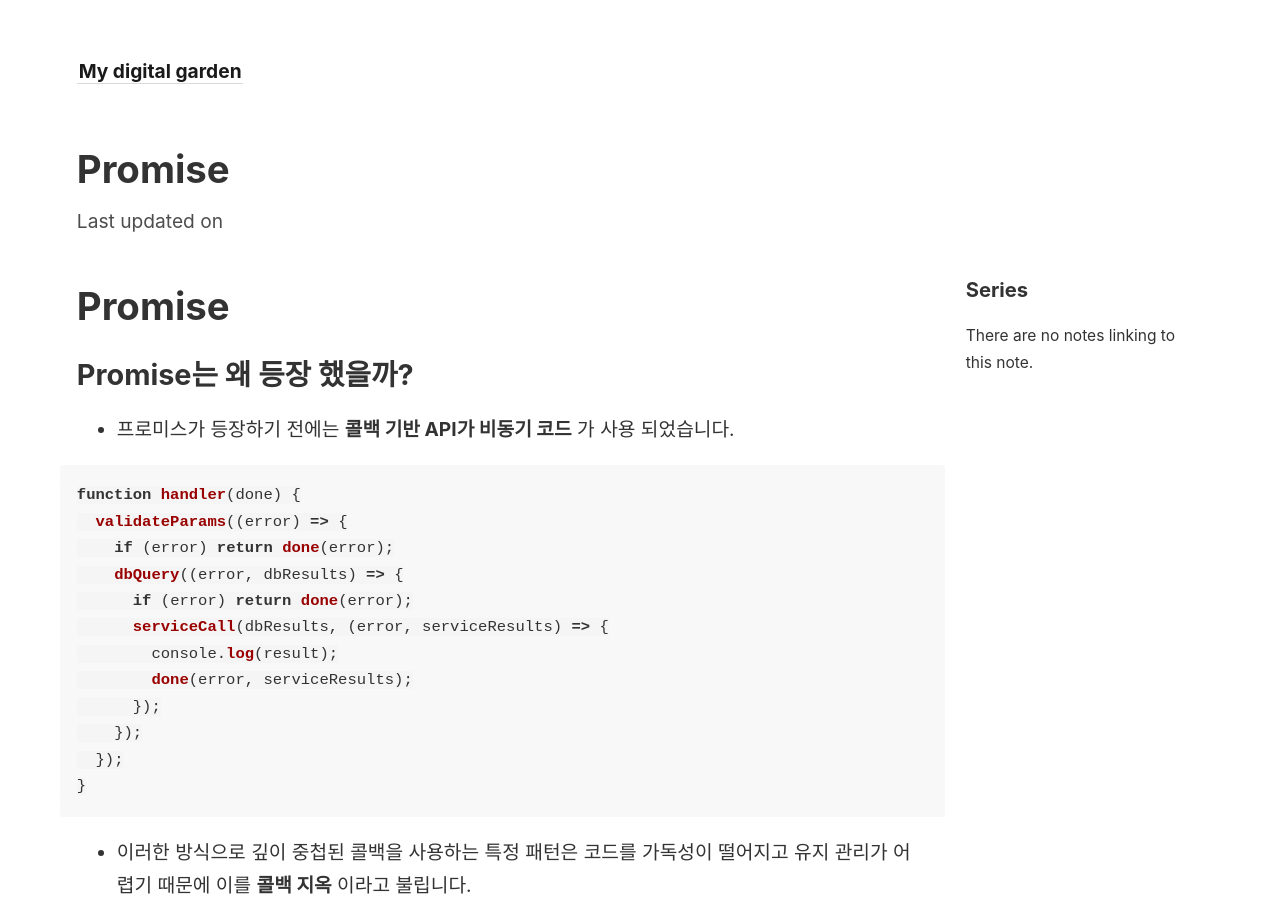
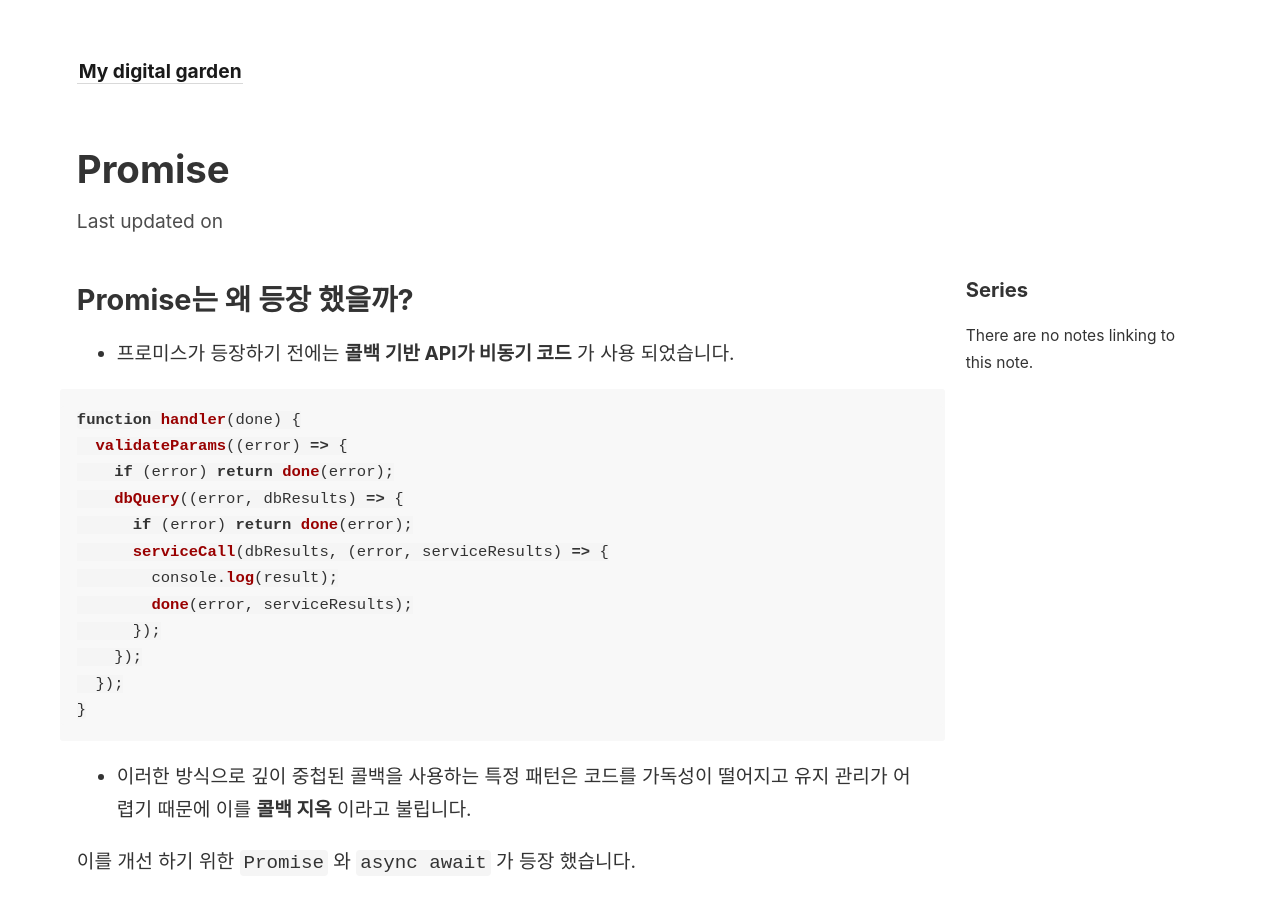
Before and after one commit to yanggwangseong/Article, a Jekyll site: the page built from _notes/nodejs/Promise.md, in a window 1280 px wide and 900 px high. Built offline with Jekyll 4.4.1, drawn with Linux system fonts in a browser that asks for light colours.

Commit message:
feat: mobile h1 tag 제거 Promise

```diff
--- a/_notes/nodejs/Promise.md
+++ b/_notes/nodejs/Promise.md
@@ -2,8 +2,6 @@
 title: Promise
 permalink: /nodejs/promise
 ---
-
-# Promise
 
 ## Promise는 왜 등장 했을까?
 
@@ -128,7 +126,8 @@ Promise.resolve(aThenable); // 프로미스는 42로 채워집니다.
 - 콜백을 받는 함수를 프라미스를 반환하는 함수로 바꾸는 것을 '프라미스화(promisification)'라고 합니다.
 - 기능을 구현 하다 보면 콜백보다는 프라미스가 더 편리하기 때문에 콜백 기반 함수와 라이브러리를 프라미스를 반환하는 함수로 바꾸는 게 좋은 경우가 종종 생깁니다.
 
-# Reference
+
+> Reference
 
 - https://ko.javascript.info/async
 - https://developer.mozilla.org/ko/docs/Web/JavaScript/Reference/Global_Objects/Promise
```
Also changed, not shown: _notes/nodejs/Mobile.md (+1 -1 lines).
